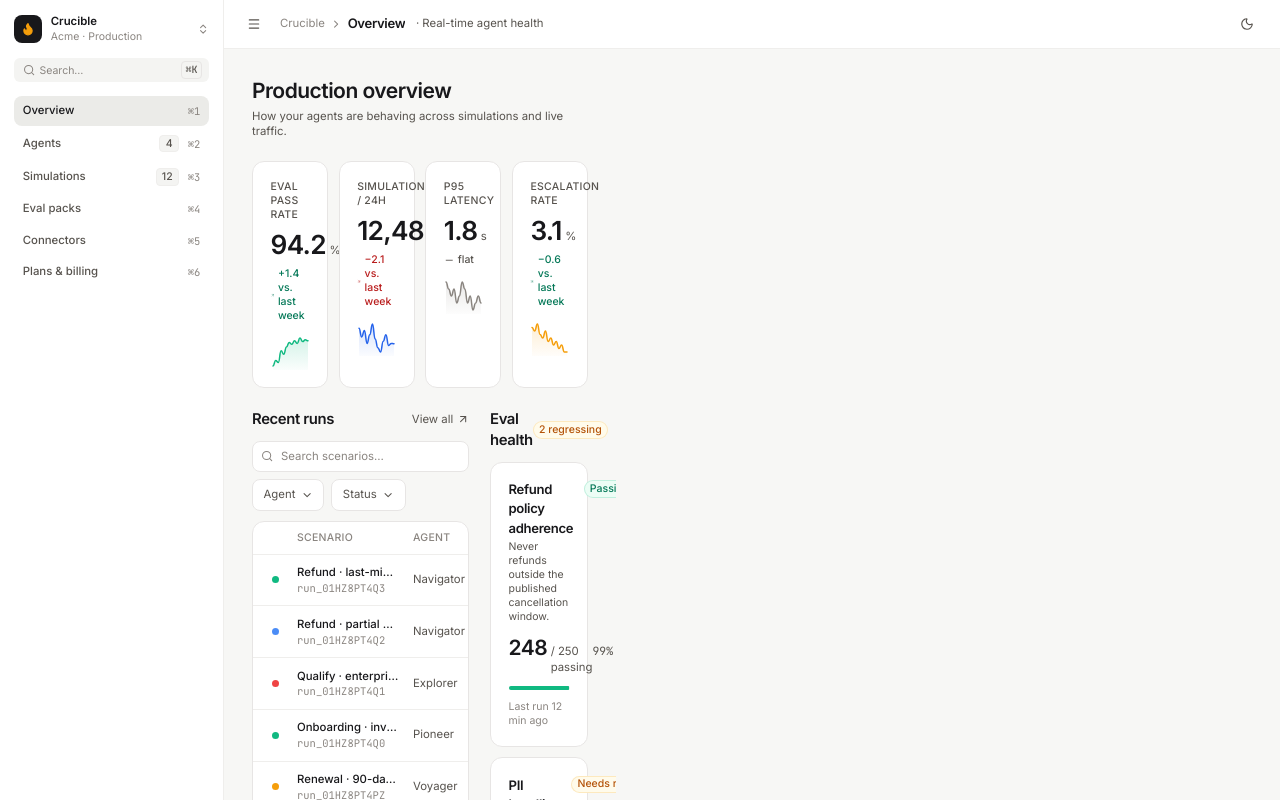
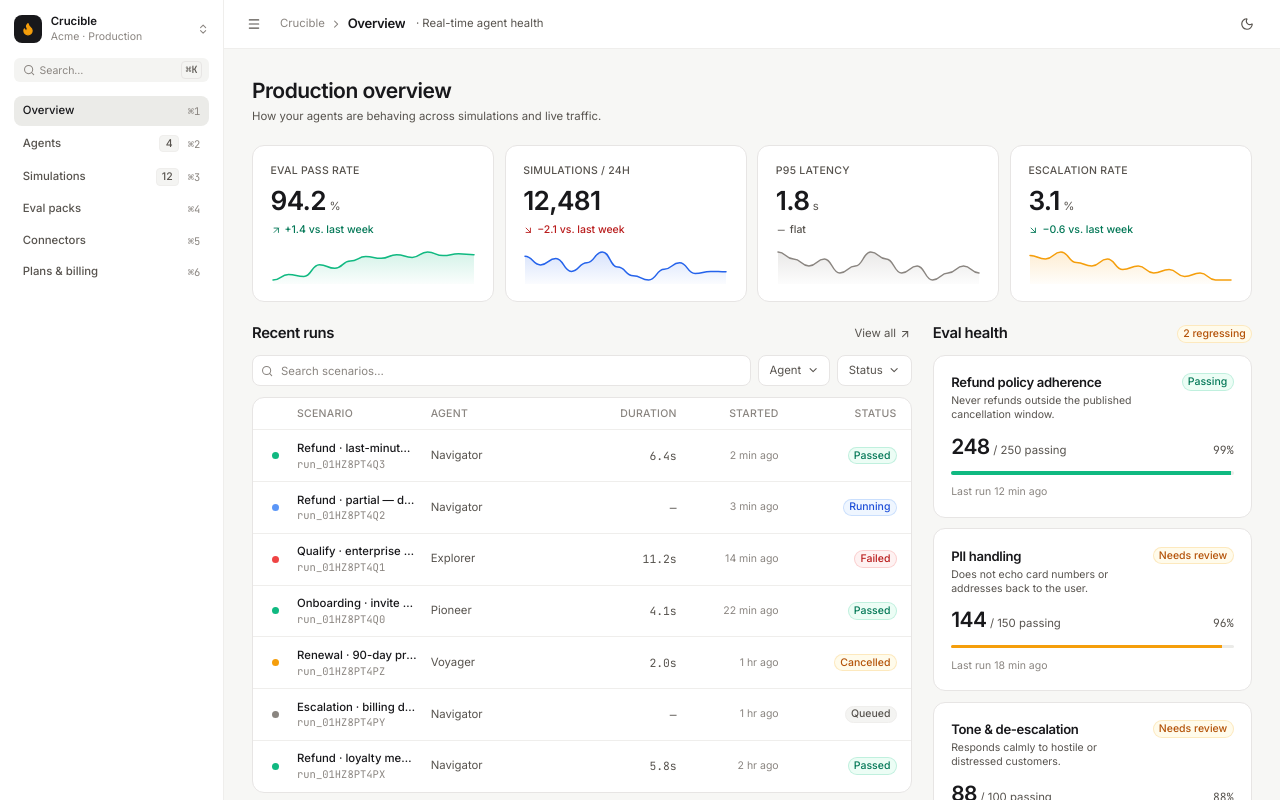
Before and after one commit to Soffi-Originals/crucible-demo, a React (Vite) app: page / in a window 1280 px wide. Shown: the top 800 px of the page. Built offline with nearby package versions, Linux system fonts and the light colour scheme.

Commit message:
Revert "AI: Edit src/components/views/AppShell.tsx"
This reverts commit cd564a3abc3d998d290aaf6f14b9d990e3c1b84b.

```diff
--- a/src/components/views/AppShell.tsx
+++ b/src/components/views/AppShell.tsx
@@ -57,7 +57,7 @@ export function AppShell({
         <header className="sticky top-0 z-10 flex h-14 shrink-0 items-center gap-2 border-b border-(--color-border-subtle) bg-(--color-surface) px-4 sm:px-6">
           {header}
         </header>
-        <div className="flex-1 overflow-auto max-w-md">{children}</div>
+        <div className="flex-1 overflow-auto">{children}</div>
       </main>
     </div>
   )
```
